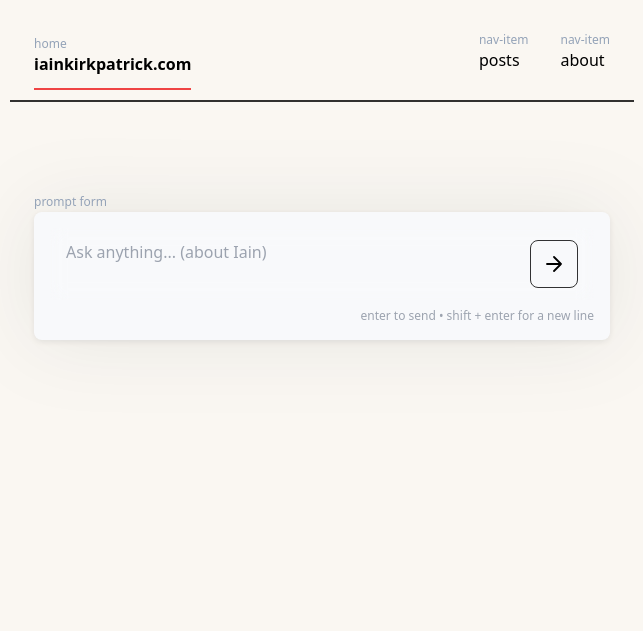
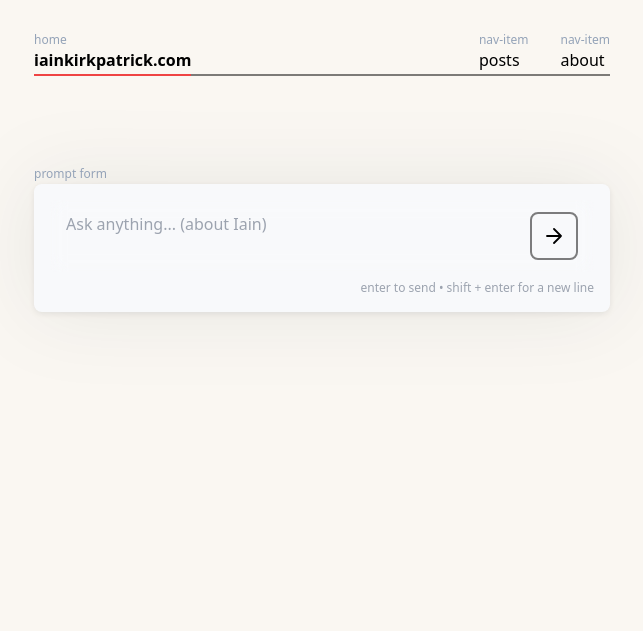
Before and after one commit to iainkirkpatrick/iainkirkpatrick.com, an Astro site: page / in a window 1280 px wide. Shown: the whole page, without its empty margins (318-961 px from the left). Built offline with nearby package versions, Linux system fonts and the light colour scheme; Astro itself is replaced by a stand-in of ours; no server answers.

Commit message:
style tweaks

```diff
--- a/src/components/NavLink.astro
+++ b/src/components/NavLink.astro
@@ -12,14 +12,14 @@ const isActive = href === pathname || href === pathname.replace(/\/$/, '');
 <a
   href={href}
   data-active={isActive ? 'true' : undefined}
-  class:list={['relative inline-flex flex-col items-start pb-2 group transition-colors duration-100 ease-linear focus-visible:outline-none focus-visible:shadow-bottom-ring', className]}
+  class:list={['relative inline-flex flex-col items-start group transition-colors duration-100 ease-linear focus-visible:outline-none focus-visible:shadow-bottom-ring', className]}
   {...props}
 >
   <slot />
   <span
     aria-hidden="true"
     class:list={[
-      'pointer-events-none absolute left-0 -bottom-[2px] block h-[2px] w-0 bg-red-500 transition-all duration-200 group-hover:w-full group-focus-visible:w-full',
+      'pointer-events-none absolute left-0 -bottom-[4px] block h-[2px] w-0 bg-red-500 transition-all duration-200 group-hover:w-full group-focus-visible:w-full',
       { 'w-full': isActive }
     ]}
   ></span>
--- a/src/components/Navbar.astro
+++ b/src/components/Navbar.astro
@@ -8,22 +8,26 @@ const homeIsActive = pathname === '/' || pathname === '';
 ---
 
 <header class="flex w-full">
-  <nav class="relative px-6 pt-8 pb-3 md:px-12 flex flex-row w-full items-end justify-between">
+  <nav class="relative px-6 pt-8 md:px-12 flex flex-row w-full items-end justify-between">
+    <div class="absolute -bottom-[4px] inset-x-0 w-full h-[2px]">
+      <div class="px-12 w-full h-full">
+        <div class="w-full h-full bg-black/50"></div>
+      </div>
+    </div>
     <div class="flex flex-col">
       <span class="text-xs text-slate-400">home</span>
-      <a class="group relative inline-flex flex-col items-start pb-3 transition-colors duration-100 ease-linear focus-visible:outline-none focus-visible:shadow-bottom-ring" href="/" aria-current={homeIsActive ? 'page' : undefined}>
+      <a class="group relative inline-flex flex-col items-start transition-colors duration-100 ease-linear focus-visible:outline-none focus-visible:shadow-bottom-ring" href="/" aria-current={homeIsActive ? 'page' : undefined}>
         <h2 class="font-semibold">{SITE_TITLE}</h2>
-        <span class="absolute inset-x-0 -bottom-[2px] h-[2px] bg-black/80"></span>
         <span
           aria-hidden="true"
           class:list={[
-            'pointer-events-none absolute left-0 -bottom-[2px] block h-[2px] w-0 bg-red-500 transition-all duration-200 group-hover:w-full group-focus-visible:w-full',
+            'pointer-events-none absolute left-0 -bottom-[4px] block h-[2px] w-0 bg-red-500 transition-all duration-200 group-hover:w-full group-focus-visible:w-full',
             { 'w-full': homeIsActive }
           ]}
         ></span>
       </a>
     </div>
-    <ul class="flex gap-4 pb-2 grow justify-end">
+    <ul class="flex gap-4 grow justify-end">
       <li class="flex flex-col">
         <span class="text-xs text-slate-400">nav-item</span>
         <NavLink href="/posts">posts</NavLink>
@@ -37,8 +41,5 @@ const homeIsActive = pathname === '/' || pathname === '';
         <NavLink href="/about">about</NavLink>
       </li>
     </ul>
-    <div class="px-6 absolute -bottom-[2px] inset-x-0 w-full h-[2px]">
-      <div class="w-full h-full bg-black/80"></div>
-    </div>
   </nav>
 </header>
--- a/src/pages/index.astro
+++ b/src/pages/index.astro
@@ -44,7 +44,7 @@ import { SITE_TITLE, SITE_DESCRIPTION } from '../constants';
           <button
             type="submit"
             id="ask-button"
-            class="relative inline-flex w-12 h-12 flex-none items-center justify-center rounded-lg border-solid border-black/80 border bg-foreground text-background transition hover:bg-foreground/90 focus-visible:outline-none focus-visible:ring-2 focus-visible:ring-white/70 focus-visible:ring-offset-2 focus-visible:ring-offset-gray-950 disabled:pointer-events-none disabled:opacity-40 self-start"
+            class="relative inline-flex w-12 h-12 flex-none items-center justify-center rounded-lg border-solid border-black/50 border-2 bg-foreground text-background transition hover:bg-foreground/90 focus-visible:outline-none focus-visible:ring-2 focus-visible:ring-white/70 focus-visible:ring-offset-2 focus-visible:ring-offset-gray-950 disabled:pointer-events-none disabled:opacity-40 self-start"
           >
             <span class="sr-only">Submit question</span>
             <span id="ask-button-icon" aria-hidden="true" class="flex items-center justify-center">
```
